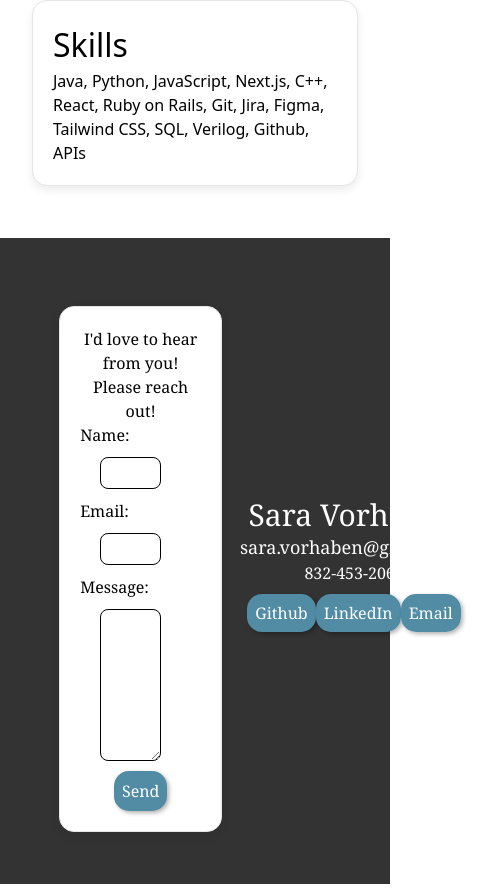
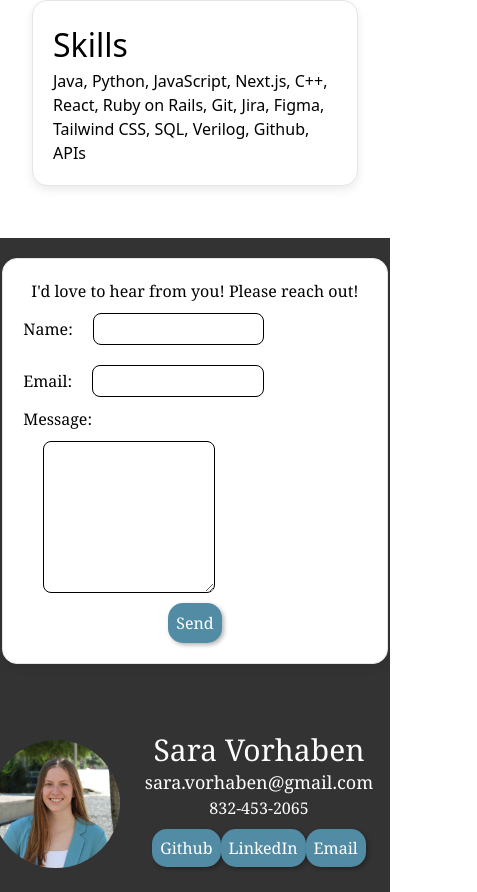
Before and after one commit to saravorhaben/website, a React (Vite) app in the folder my-app/: page /qualifications in a window 390 px wide. Shown: the part 2118-3010 px from the top of the page, 477 px wide, since content can reach past the window. Built offline with nearby package versions, Linux system fonts and the light colour scheme.

Commit message:
responsive

```diff
--- a/my-app/src/pages/contact.jsx
+++ b/my-app/src/pages/contact.jsx
@@ -1,8 +1,8 @@
 export default function Contact(){
 
     return(<>
-        <div className="page-row">
-           <div className="block w-1/2">
+       <div className="flex flex-col lg:flex-row items-center justify-center w-full max-w-5xl mx-auto gap-8">
+           <div className="block lg:w-1/2 flex-1">
                 <div>
                     <h1>I'd love to hear from you! Please reach out! </h1>
                 </div>
@@ -20,7 +20,7 @@ export default function Contact(){
                         <input type="submit" value="Send" className="button"/>
                     </form>
             </div>
-            <div className="w-1/4 flex items-center justify-center">
+            <div className="flex-1 flex items-center justify-center w-1 ">
                     <div className="flex items-center justify-center">
                         <img src="./images/profile.JPG" alt="Sara Vorhaben Profile Photo" className="rounded-full w-32 h-32"/>
                         <div className="m-4">
--- a/my-app/src/pages/new.css
+++ b/my-app/src/pages/new.css
@@ -46,13 +46,21 @@ h2{
     justify-content:center;
     min-width: 100%;
 }
-.page-row{
+.pages {
     margin-top: 1em;
-    display:flex;
-    flex-direction:row;
-    justify-content:space-evenly;
-    min-width: 100%;
-    padding: 2em;
+    display: flex;
+}
+
+.page-row {
+    flex-direction: row;
+    justify-content: center;
+    gap: 2em;
+}
+
+.page-col {
+    flex-direction: column;
+    justify-content: center;
+    gap: 2em;
 }
 .mainContent{
     margin: 2em;
--- a/my-app/src/pages/technical.jsx
+++ b/my-app/src/pages/technical.jsx
@@ -7,7 +7,7 @@ export default function Technical(){
 
 
         <h2>Completed Projects</h2>
-        <div className="grid grid-cols-3 gap-4 p-4">
+        <div className="grid grid-cols-1 sm:grid-cols-2 md:grid-cols-3 gap-4 p-4">
             <div className="block">
                 <img src="./images/ShareTeaLogo.png" alt="Share Tea Logo"/>
                 <p><strong>ShareTea POS</strong></p>
@@ -48,7 +48,7 @@ export default function Technical(){
         </div>
 
         <h2>In Progress Projects</h2>
-        <div className="grid grid-cols-3 gap-4 p-4">
+        <div className="grid grid-cols-1 sm:grid-cols-2 md:grid-cols-3 gap-4 p-4">
             <div className="block">
                 <img src="./images/wranglers.png" alt="Team Logo" className="gridImg"/>
                 <p><strong>School Pick Up System</strong></p>
@@ -77,8 +77,7 @@ export default function Technical(){
 
 
         </div>
-        <h2>GitHub Activity</h2>
-        <GitHubCalendar username="saravorhaben" />
+
             {/* <div className="wholePage">
 
                 {/* {Projects} */}
```
